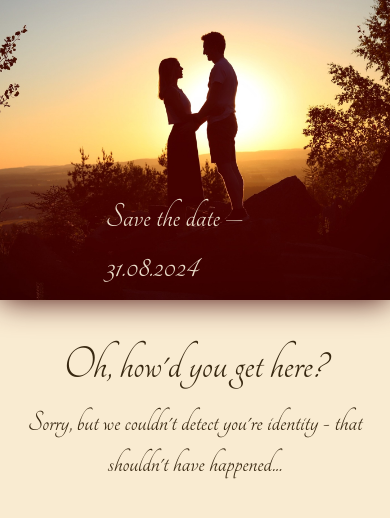
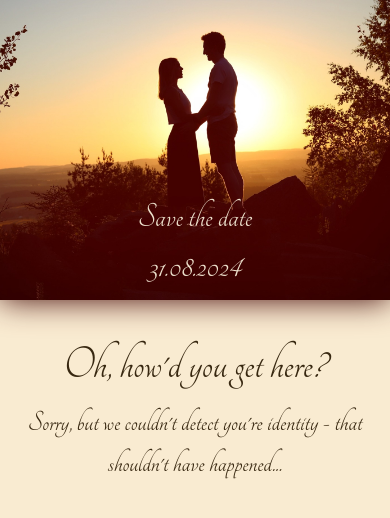
Before and after one commit to johkade/tools, a Next.js app: page / in a window 390 px wide. Shown: the top 518 px of the page. Built offline with nearby package versions, Linux system fonts and the light colour scheme.

Commit message:
feat: better responsiveness

```diff
--- a/app/our-marriage/sections/banner.tsx
+++ b/app/our-marriage/sections/banner.tsx
@@ -22,8 +22,11 @@ export const Banner = () => {
           priority
         />
         <div className="absolute left-[50%] translate-x-[-50%] bottom-2">
-          <Typo size="4xl" color="white">
-            Save the date – 31.08.2024
+          <Typo size="4xl" color="white" className="text-center">
+            Save the date
+          </Typo>
+          <Typo size="4xl" color="white" className="text-center">
+            31.08.2024
           </Typo>
         </div>
       </div>
--- a/app/our-marriage/sections/contact-form.tsx
+++ b/app/our-marriage/sections/contact-form.tsx
@@ -32,7 +32,7 @@ export const ContactForm = ({ locale }: { locale: "de" | "en" }) => {
         title={translations.sectionTitle[locale]}
         className="mb-4 text-center"
       />
-      <div className="flex flex-col gap-4 min-w-[520px] max-w-full">
+      <div className="flex flex-col gap-4 md:min-w-[520px] self-stretch md:self-center max-w-full">
         <textarea
           className="flex focus:ring ring-[#7e766777] flex-1 outline-none px-4 py-3 rounded-xl bg-background text-foreground-default min-h-[180px] placeholder-foreground-secondary text-3xl"
           value={value}
--- a/app/our-marriage/sections/song-wishes.tsx
+++ b/app/our-marriage/sections/song-wishes.tsx
@@ -65,10 +65,10 @@ export const SongWishes = ({ locale, guests }: SongWishesProps) => {
         title={translations.sectionTitle[locale]}
         className="mb-4 text-center"
       />
-      <div className="flex flex-row gap-4 min-w-[400px] max-w-screen">
+      <div className="flex flex-row self-stretch gap-4 md:self-center md:min-w-[520px]">
         <input
           type="text"
-          className="flex focus:ring ring-[#7e766777] flex-1 outline-none px-3 py-2 rounded-xl bg-background text-foreground-default placeholder:text-foreground-secondary text-3xl"
+          className="flex flex-1 focus:ring ring-[#7e766777] outline-none px-3 py-2 rounded-xl bg-background text-foreground-default placeholder:text-foreground-secondary text-3xl"
           value={value}
           placeholder={translations.inputPlaceholder[locale]}
           onChange={(e) => setValue(e.target.value)}
@@ -80,13 +80,16 @@ export const SongWishes = ({ locale, guests }: SongWishesProps) => {
           <CaretRightIcon />
         </button>
       </div>
-      <div>
+
       <SectionTitle
         small
         title={translations.recentWishes[locale]}
         className="mb-2 mt-4"
       />
-        <div className="flex flex-col-reverse gap-1" ref={animatedParent}>
+      <div
+        className="flex flex-col-reverse gap-1 self-stretch md:self-center md:min-w-[520px]"
+        ref={animatedParent}
+      >
         {wishes.map((w, index) => {
           if (index < wishes.length - 4) return null
           const number = wishes.length - index
@@ -94,7 +97,7 @@ export const SongWishes = ({ locale, guests }: SongWishesProps) => {
           return (
             <div
               key={w.name}
-                className="flex flex-row gap-2 px-5 py-2 bg-background rounded-xl items-center min-w-[320px]"
+              className="flex flex-row gap-2 px-5 py-2 bg-background rounded-xl items-center"
               style={{ opacity }}
             >
               <HeartIcons />
@@ -109,6 +112,5 @@ export const SongWishes = ({ locale, guests }: SongWishesProps) => {
         })}
       </div>
     </div>
-    </div>
   )
 }
```
Lines whose indentation alone changed are shown as unchanged.
